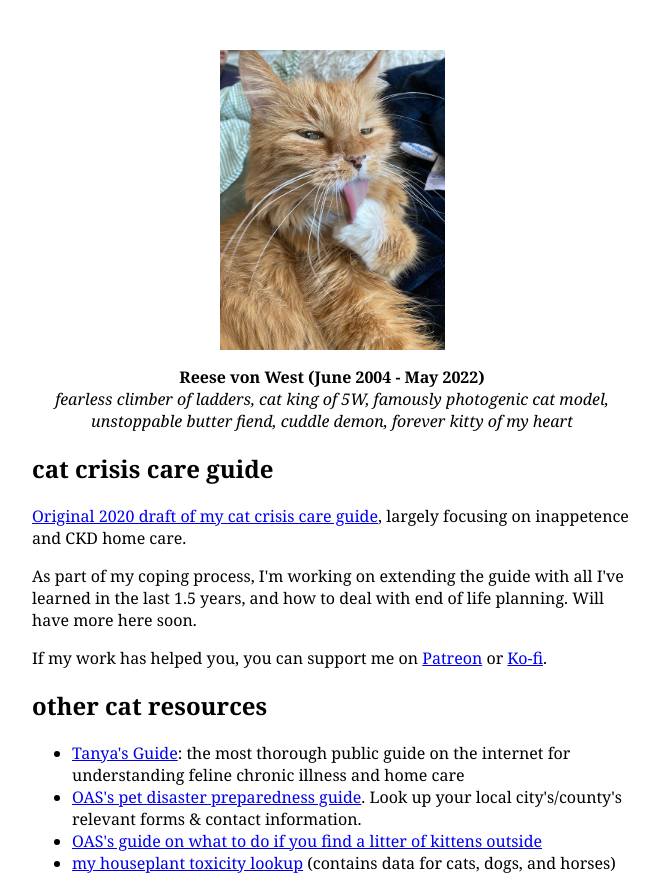
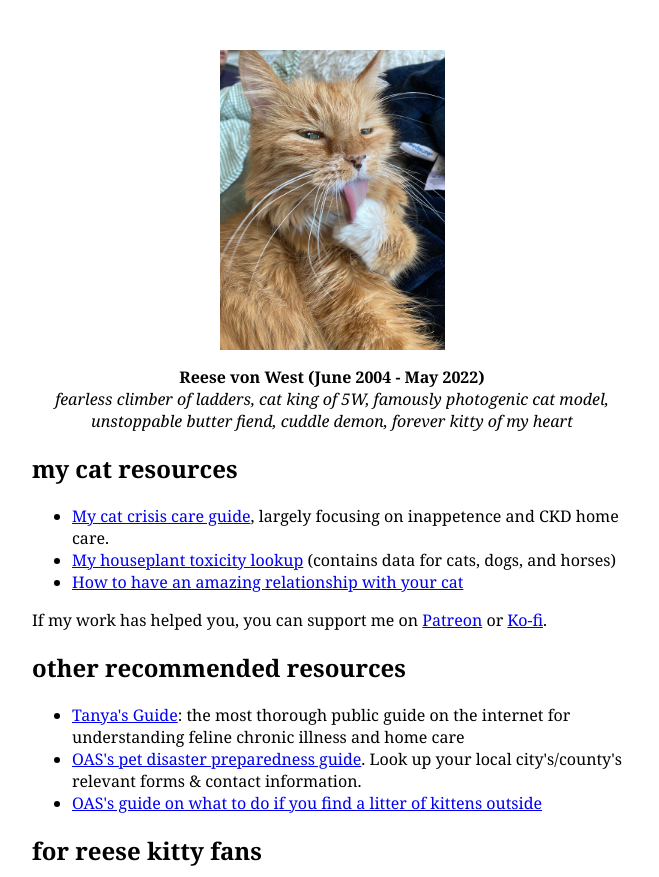
Before and after one commit to reesekitty/reesekitty.github.io, a plain HTML site: page index.html in a window 1280 px wide. Shown: the top 877 px of the page, without its empty margins (308-967 px from the left). Drawn offline with Linux system fonts and the light colour scheme.

Commit message:
added link to cat relationship notion doc

```diff
--- a/index.html
+++ b/index.html
@@ -9,25 +9,23 @@
   </p>
 </div>
 
-<h2>cat crisis care guide</h2>
+<h2>my cat resources</h2>
 
-<p>
-  <a href="https://rfong.notion.site/Cat-crisis-care-1c2c90c75c204bb7ba208191d9620dec">Original 2020 draft of my cat crisis care guide</a>, largely focusing on inappetence and CKD home care.
-</p>
-<p>
-  As part of my coping process, I'm working on extending the guide with all I've learned in the last 1.5 years, and how to deal with end of life planning. Will have more here soon.
-</p>
+<ul>
+  <li><a href="https://rfong.notion.site/Cat-crisis-care-1c2c90c75c204bb7ba208191d9620dec">My cat crisis care guide</a>, largely focusing on inappetence and CKD home care.</li>
+  <li><a href="https://rfong.github.io/plant-toxicity">My houseplant toxicity lookup</a> (contains data for cats, dogs, and horses)</li>
+  <li><a href="https://rfong.notion.site/How-to-have-an-amazing-relationship-with-your-cat-c7e6d70da06e451da8184b2bcf7bdf6a">How to have an amazing relationship with your cat</a></li>
+</ul>
 <p>
   If my work has helped you, you can support me on <a href="https://www.patreon.com/skollipsism">Patreon</a> or <a href="https://ko-fi.com/skollipsism">Ko-fi</a>.
 </p>
 
-<h2>other cat resources</h2>
+<h2>other recommended resources</h2>
 
 <ul>
   <li><a href="http://felinecrf.org/">Tanya's Guide</a>: the most thorough public guide on the internet for understanding feline chronic illness and home care</li>
   <li><a href="https://www.oaklandanimalservices.org/resources/disaster-preparedness/">OAS's pet disaster preparedness guide</a>. Look up your local city's/county's relevant forms & contact information.</li>
   <li><a href="https://www.oaklandanimalservices.org/resources/cat-resources/find-kittens-what-to-do-not-do/">OAS's guide on what to do if you find a litter of kittens outside</a></li>
-  <li><a href="rfong.github.io/plant-toxicity">my houseplant toxicity lookup</a> (contains data for cats, dogs, and horses)</li>
 </ul>
 
 <h2>for reese kitty fans</h2>
```
Also changed, not shown: index.css (line endings or trailing spaces).
